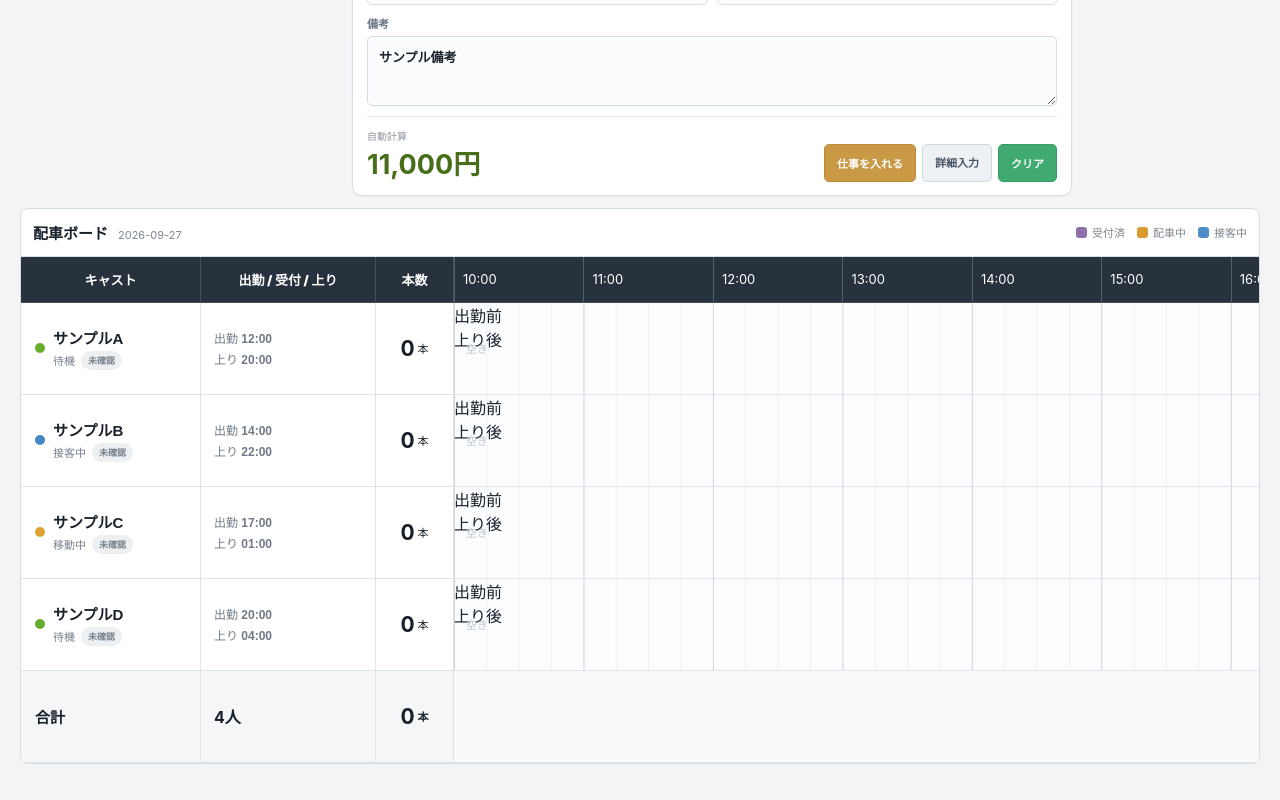
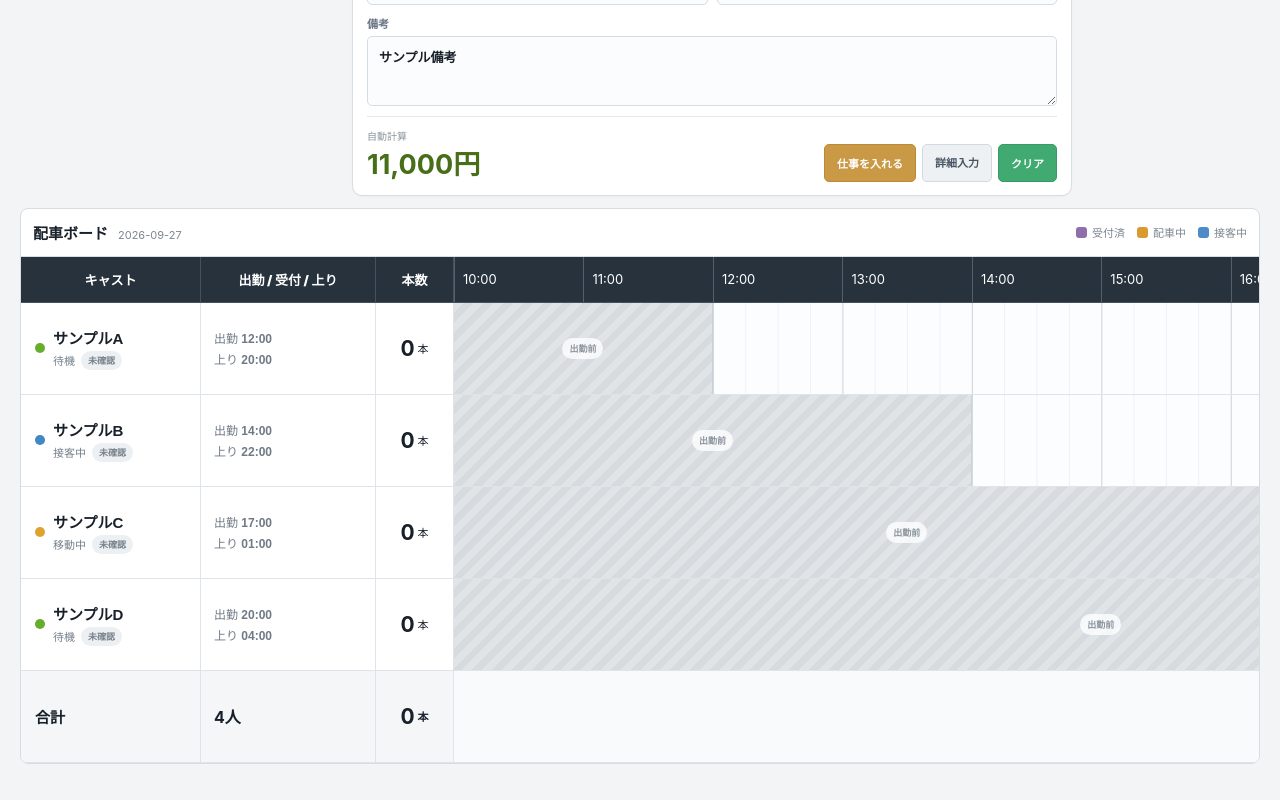
Before and after one commit to admozisan-design/night-desk, a Next.js app: page / in a window 1280 px wide. Shown: the part 869-1669 px from the top of the page. Built offline with nearby package versions, Linux system fonts and the light colour scheme.

Commit message:
Style unavailable casts and off-shift blocks

```diff
--- a/app/globals.css
+++ b/app/globals.css
@@ -1922,3 +1922,94 @@ button:disabled{opacity:.45;cursor:not-allowed}
   .attendanceStatusChoices{grid-template-columns:1fr 1fr}
   .shiftQuickForm{grid-template-columns:1fr}
 }
+
+
+/* ===== Dispatch availability blocks ===== */
+.dispatchRowContents.isUnavailableCast{
+  filter:grayscale(.75);
+  opacity:.58;
+}
+.dispatchRowContents.isUnavailableCast:hover{
+  opacity:.72;
+}
+.dispatchRowContents.isUnavailableCast .dispatchName,
+.dispatchRowContents.isUnavailableCast .dispatchShift,
+.dispatchRowContents.isUnavailableCast .dispatchCount{
+  background:#f1f3f4;
+}
+.dispatchRowContents.isUnavailableCast .dispatchCastButton{
+  opacity:1;
+}
+.timelineCell.longCell{
+  position:relative;
+  overflow:hidden;
+}
+.timelineOrder{
+  position:absolute;
+  z-index:3;
+}
+.offShiftBlock{
+  position:absolute;
+  top:0;
+  bottom:0;
+  z-index:6;
+  display:flex;
+  align-items:center;
+  justify-content:center;
+  min-width:0;
+  overflow:hidden;
+  background:
+    repeating-linear-gradient(
+      135deg,
+      rgba(130,140,150,.13) 0,
+      rgba(130,140,150,.13) 7px,
+      rgba(130,140,150,.22) 7px,
+      rgba(130,140,150,.22) 14px
+    ),
+    #eef1f3;
+  border-color:#d3d9de;
+  color:#8c969f;
+  cursor:not-allowed;
+  pointer-events:auto;
+}
+.offShiftBlock.before{
+  left:0;
+  border-right:1px solid #cbd3d9;
+}
+.offShiftBlock.after{
+  border-left:1px solid #cbd3d9;
+}
+.offShiftBlock span{
+  padding:4px 7px;
+  border-radius:999px;
+  background:rgba(255,255,255,.78);
+  font-size:9px;
+  font-weight:900;
+  white-space:nowrap;
+}
+.offShiftBlock[style*="width: 0%"],
+.offShiftBlock[style*="width:0%"]{
+  display:none;
+}
+.unavailableCastTimelineBlock{
+  position:absolute;
+  inset:0;
+  z-index:8;
+  display:flex;
+  align-items:center;
+  justify-content:center;
+  background:rgba(226,230,233,.78);
+  color:#737d86;
+  cursor:not-allowed;
+}
+.unavailableCastTimelineBlock strong{
+  padding:7px 13px;
+  border:1px solid #cdd4da;
+  border-radius:999px;
+  background:#f7f8f9;
+  font-size:11px;
+  font-weight:900;
+}
+.nowLine{
+  z-index:9;
+}
```
